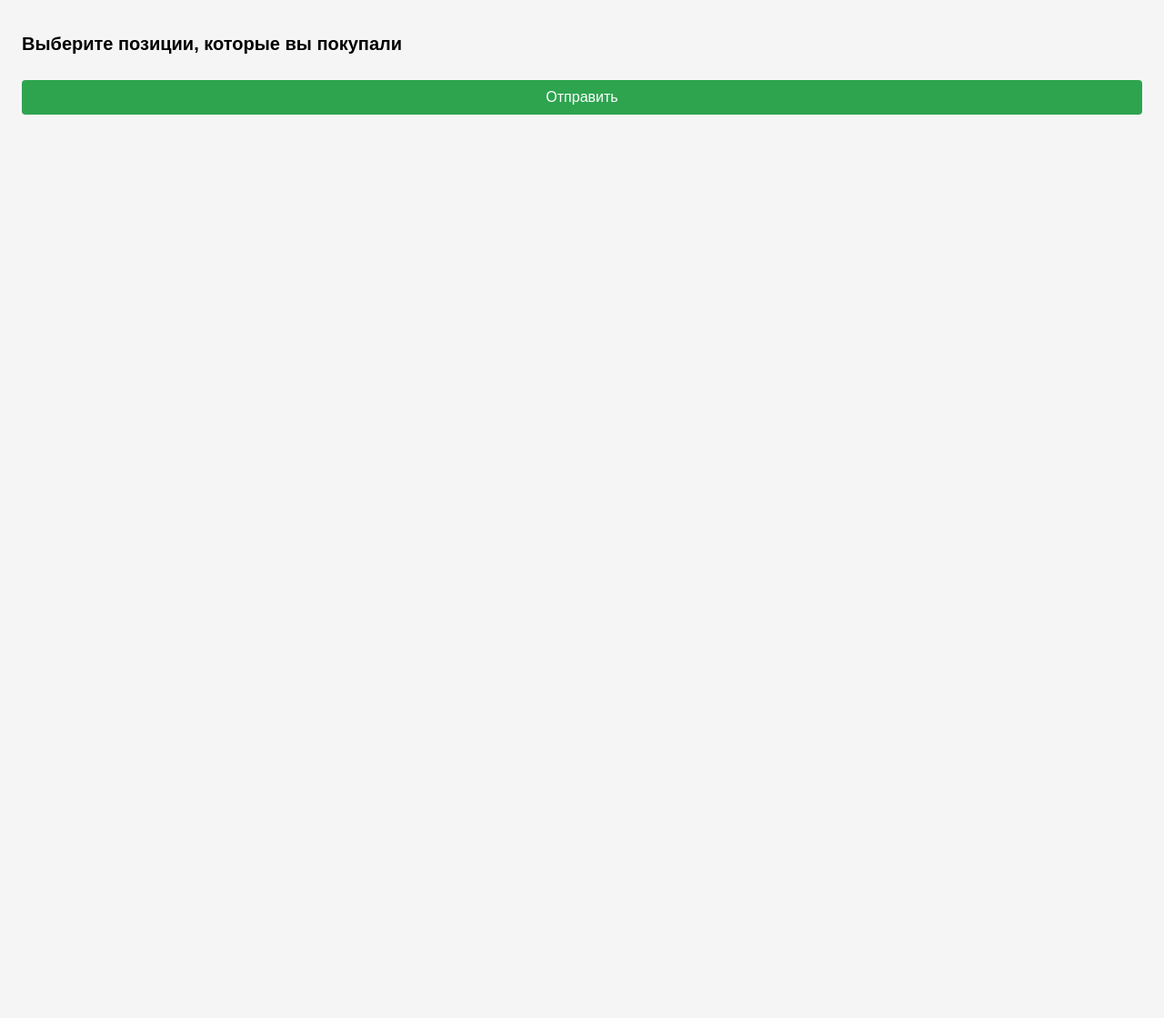
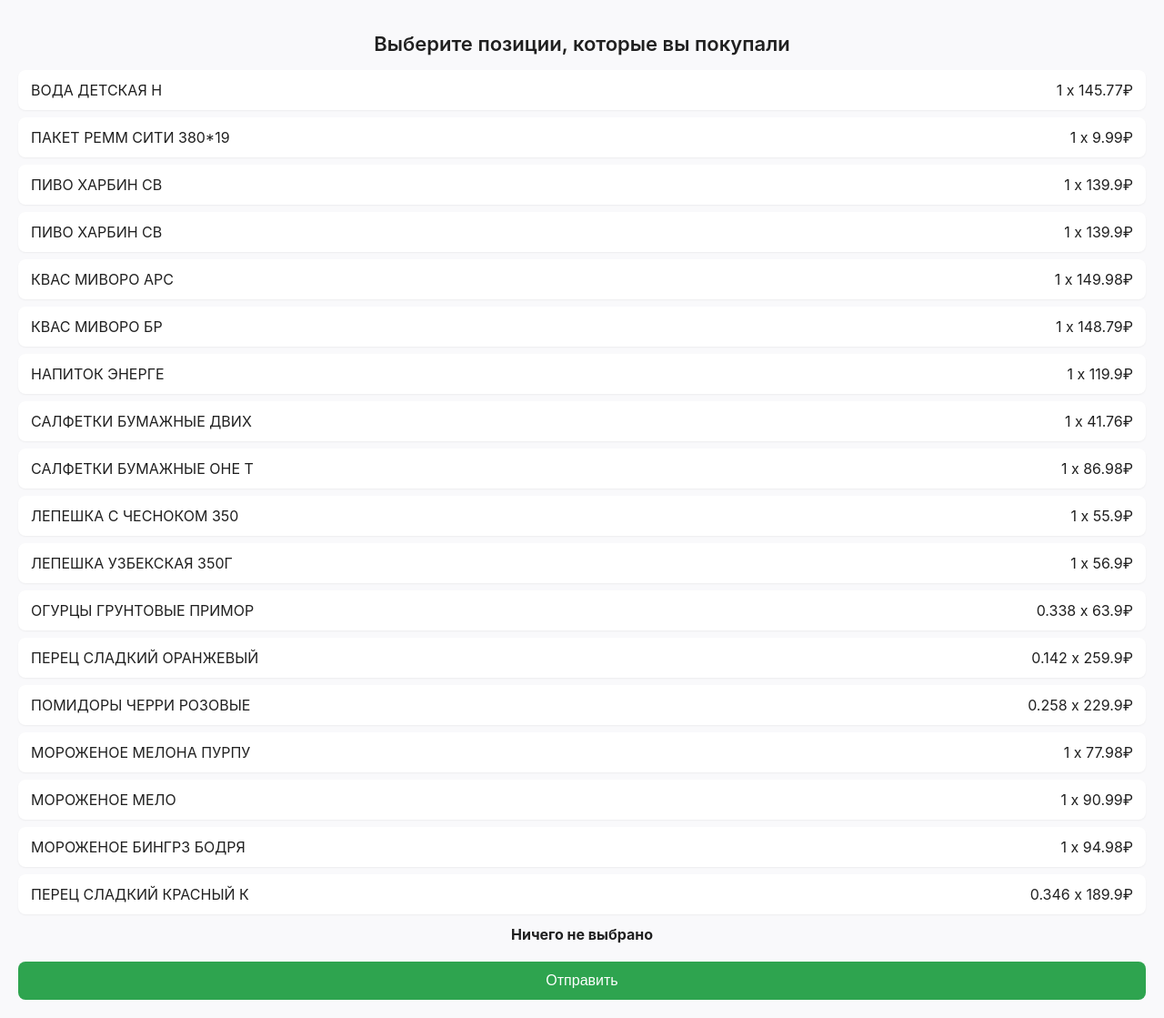
Before and after one commit to lorex59/finopolis, a FastAPI app: page /webapp/receipt in a window 1280 px wide. Shown: the whole page at 91% size. Before the commit the page ends 126 px from the top, so only its background shows below. Run offline with FastAPI, Linux system fonts and the light colour scheme; some libraries are stand-ins or nearby versions.

Commit message:
add Mini App working

```diff
--- /dev/null
+++ b/app/positions.json
@@ -0,0 +1 @@
+[{"name": "ВОДА ДЕТСКАЯ Н", "quantity": 1.0, "price": 145.77}, {"name": "ПАКЕТ РЕММ СИТИ 380*19", "quantity": 1.0, "price": 9.99}, {"name": "ПИВО ХАРБИН СВ", "quantity": 1.0, "price": 139.9}, {"name": "ПИВО ХАРБИН СВ", "quantity": 1.0, "price": 139.9}, {"name": "КВАС МИВОРО АРС", "quantity": 1.0, "price": 149.98}, {"name": "КВАС МИВОРО БР", "quantity": 1.0, "price": 148.79}, {"name": "НАПИТОК ЭНЕРГЕ", "quantity": 1.0, "price": 119.9}, {"name": "САЛФЕТКИ БУМАЖНЫЕ ДВИХ", "quantity": 1.0, "price": 41.76}, {"name": "САЛФЕТКИ БУМАЖНЫЕ ОНЕ Т", "quantity": 1.0, "price": 86.98}, {"name": "ЛЕПЕШКА С ЧЕСНОКОМ 350", "quantity": 1.0, "price": 55.9}, {"name": "ЛЕПЕШКА УЗБЕКСКАЯ 350Г", "quantity": 1.0, "price": 56.9}, {"name": "ОГУРЦЫ ГРУНТОВЫЕ ПРИМОР", "quantity": 0.338, "price": 63.9}, {"name": "ПЕРЕЦ СЛАДКИЙ ОРАНЖЕВЫЙ", "quantity": 0.142, "price": 259.9}, {"name": "ПОМИДОРЫ ЧЕРРИ РОЗОВЫЕ", "quantity": 0.258, "price": 229.9}, {"name": "МОРОЖЕНОЕ МЕЛОНА ПУРПУ", "quantity": 1.0, "price": 77.98}, {"name": "МОРОЖЕНОЕ МЕЛО", "quantity": 1.0, "price": 90.99}, {"name": "МОРОЖЕНОЕ БИНГР3 БОДРЯ", "quantity": 1.0, "price": 94.98}, {"name": "ПЕРЕЦ СЛАДКИЙ КРАСНЫЙ К", "quantity": 0.346, "price": 189.9}]
--- a/app/templates/receipt.html
+++ b/app/templates/receipt.html
@@ -6,35 +6,59 @@
     <title>Разделение чека</title>
     <style>
       body {
-        font-family: sans-serif;
-        padding: 16px;
-        background-color: #f5f5f5;
+        font-family: -apple-system, BlinkMacSystemFont, 'Segoe UI', Roboto, 'Helvetica Neue', Arial, sans-serif;
+        padding: 20px;
+        margin: 0;
+        background-color: #f9f9fb;
+        color: #202020;
       }
       h1 {
-        font-size: 20px;
-        margin-bottom: 12px;
+        font-size: 22px;
+        margin-bottom: 16px;
+        text-align: center;
+        font-weight: 600;
+      }
+      /* Контейнер для списка позиций */
+      #list {
+        display: flex;
+        flex-direction: column;
+        gap: 8px;
       }
       .item {
         display: flex;
+        align-items: center;
         justify-content: space-between;
-        padding: 8px;
-        margin-bottom: 4px;
-        background-color: #fff;
-        border-radius: 4px;
+        padding: 12px 14px;
+        background-color: #ffffff;
+        border-radius: 8px;
+        box-shadow: 0 1px 2px rgba(0, 0, 0, 0.05);
+        transition: background-color 0.2s ease, box-shadow 0.2s ease;
+        cursor: pointer;
+      }
+      .item:hover {
+        box-shadow: 0 2px 4px rgba(0, 0, 0, 0.1);
       }
       .item.selected {
-        background-color: #cde8ff;
+        background-color: #e6f4ff;
+      }
+      .item span {
+        font-size: 16px;
       }
       button {
-        margin-top: 16px;
+        margin-top: 20px;
         width: 100%;
-        padding: 10px;
+        padding: 12px 0;
         font-size: 16px;
+        font-weight: 500;
         background-color: #2ea44f;
         color: #fff;
         border: none;
-        border-radius: 4px;
+        border-radius: 8px;
         cursor: pointer;
+        transition: background-color 0.2s ease;
+      }
+      button:hover {
+        background-color: #24963f;
       }
     </style>
     <script src="https://telegram.org/js/telegram-web-app.js"></script>
@@ -42,18 +66,55 @@
   <body>
     <h1>Выберите позиции, которые вы покупали</h1>
     <div id="list"></div>
+    <!-- Блок с итоговой информацией о выборе -->
+    <div id="summary" style="margin-top: 12px; font-weight: bold; text-align: center;"></div>
     <button id="submit">Отправить</button>
     <script>
-      // В реальном приложении список позиций должен передаваться с сервера
-      // посредством шаблонизатора или API. Для примера берём его из
-      // глобальной переменной window.POSITIONS, которую сервер подставит.
+      /*
+       * Мини‑приложение для выбора позиций
+       *
+       * Список позиций передаётся сервером через глобальную переменную window.POSITIONS.
+       * Пользователь может выбрать несколько элементов, по каждому из которых
+       * автоматически подсчитывается стоимость (количество × цена). Внизу
+       * отображается суммарная стоимость выбранных позиций и их количество.
+       */
       const positions = window.POSITIONS || [];
       const listEl = document.getElementById('list');
+      const summaryEl = document.getElementById('summary');
+      // Будем хранить выбранные индексы и их стоимость
       const selected = new Set();
+      /**
+       * Пересчитывает количество и сумму выбранных позиций.
+       */
+      function updateSummary() {
+        let total = 0;
+        selected.forEach((idx) => {
+          const p = positions[idx];
+          // Количество и цена могут быть строками — преобразуем к числу
+          const qty = parseFloat(p.quantity) || 0;
+          const price = parseFloat(p.price) || 0;
+          total += qty * price;
+        });
+        const count = selected.size;
+        // Формируем красивую строку с количеством и суммой
+        summaryEl.textContent = count === 0
+          ? 'Ничего не выбрано'
+          : `Выбрано ${count} ${count === 1 ? 'позиция' : (count < 5 ? 'позиции' : 'позиций')} на сумму ${total.toFixed(2)}₽`;
+      }
+      // Создаём элементы списка
       positions.forEach((item, idx) => {
         const el = document.createElement('div');
         el.className = 'item';
-        el.textContent = `${item.name} — ${item.quantity} x ${item.price}₽`;
+        // Показываем название, количество и цену аккуратно
+        const nameSpan = document.createElement('span');
+        nameSpan.style.flex = '1';
+        nameSpan.textContent = item.name;
+        const qtyPriceSpan = document.createElement('span');
+        qtyPriceSpan.style.marginLeft = '8px';
+        qtyPriceSpan.textContent = `${item.quantity} x ${item.price}₽`;
+        el.appendChild(nameSpan);
+        el.appendChild(qtyPriceSpan);
+        // Обработчик клика по элементу
         el.addEventListener('click', () => {
           if (selected.has(idx)) {
             selected.delete(idx);
@@ -62,12 +123,15 @@
             selected.add(idx);
             el.classList.add('selected');
           }
+          updateSummary();
         });
         listEl.appendChild(el);
       });
+      // Инициализируем отображение
+      updateSummary();
+      // При отправке передаём выбранные индексы в бота
       document.getElementById('submit').addEventListener('click', () => {
         const data = { selected: Array.from(selected) };
-        // Отправляем данные обратно в бота
         Telegram.WebApp.sendData(JSON.stringify(data));
         Telegram.WebApp.close();
       });
--- a/app/webapp.py
+++ b/app/webapp.py
@@ -17,7 +17,7 @@
 from fastapi.responses import HTMLResponse
 from jinja2 import Template
 
-from app.database import get_positions
+from app.database import load_positions
 import uvicorn
 
 app = FastAPI()
@@ -49,13 +49,25 @@
     template_path = __file__.replace("webapp.py", "templates/receipt.html")
     with open(template_path, "r", encoding="utf-8") as f:
         html = f.read()
-    injection = f"<script>window.POSITIONS = {positions_json};</script>"
-    return html.replace("</head>", f"{injection}\n</head>")
+    # Встраиваем список позиций непосредственно в клиентский скрипт. Это надёжнее,
+    # чем полагаться на глобальные переменные (которые могут быть запрещены в WebApp).
+    # Шаблон содержит строку "const positions = window.POSITIONS || [];", которую мы заменим
+    # на реальный массив. Если строка не найдена, оставим исходный html.
+    replacement = f"const positions = {positions_json};"
+    if "const positions =" in html:
+        html = html.replace("const positions = window.POSITIONS || [];", replacement)
+    else:
+        # В качестве резервного варианта добавим инъекцию в head
+        injection = f"<script>window.POSITIONS = {positions_json};</script>"
+        html = html.replace("</head>", f"{injection}\n</head>")
+    return html
 
 
 @app.get("/webapp/receipt", response_class=HTMLResponse)
 async def get_receipt_page(request: Request):
-    positions = get_positions()
+    # Загружаем позиции из файла. Это обеспечивает корректную работу, даже если бот
+    # и WebApp запущены в разных процессах.
+    positions = load_positions()
     html = render_receipt_page(positions)
     return HTMLResponse(content=html, status_code=200)
 
```
Also changed, not shown: app/database.py (+60 -0 lines), app/handlers/receipts.py (+34 -10 lines).
